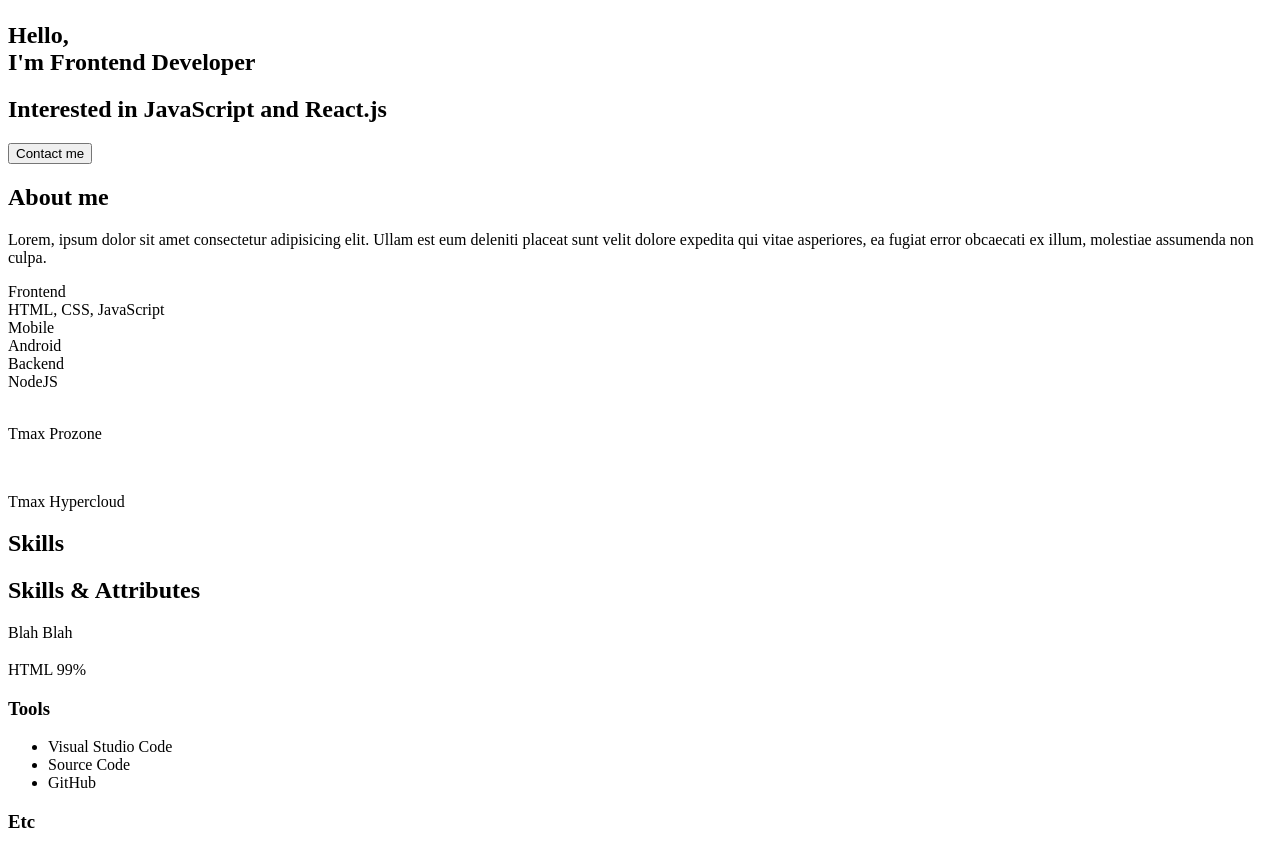
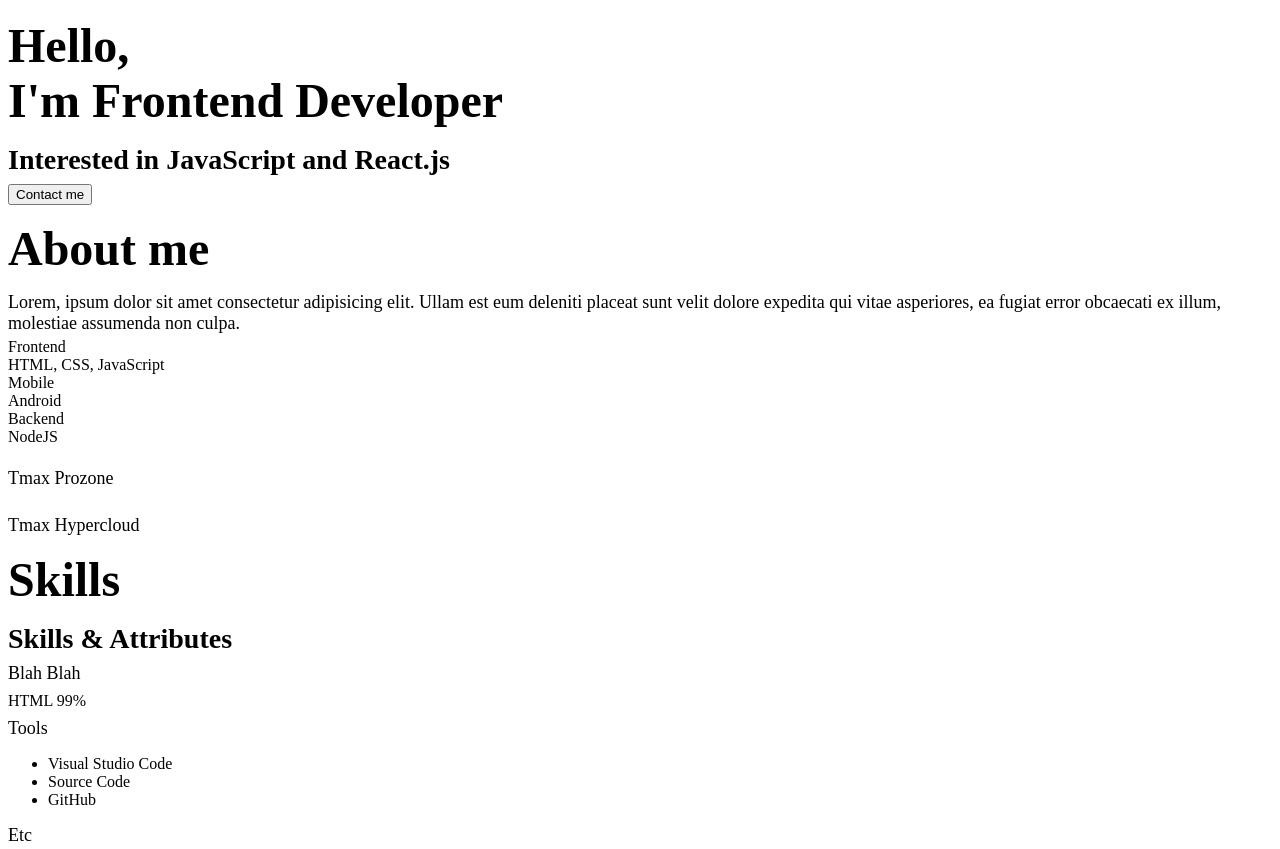
Before and after one commit to injxgj/portfolio, a plain HTML site: page index.html in a window 1280 px wide. Shown: the part 1614-2463 px from the top of the page. Drawn offline with Linux system fonts and the light colour scheme.

Commit message:
[feat] CSS: Typography

```diff
--- a/style.css
+++ b/style.css
@@ -32,3 +32,33 @@
 * {
   box-sizing: border-box;
 }
+
+/* Typography */
+
+h1 {
+  font-size: var(--font-large);
+  font-weight: var(--weight-bold);
+  color: var(--color-black);
+  margin: 16px 0px;
+}
+
+h2 {
+  font-size: var(--font-medium);
+  font-weight: var(--weight-semi-bold);
+  color: var(--color-black);
+  margin: 8px 0;
+}
+
+h3 {
+  font-size: var(--font-regular);
+  font-weight: var(--weight-regular);
+  color: var(--color-black);
+  margin: 8px 0;
+}
+
+p {
+  font-size: var(--font-regular);
+  font-weight: var(--weight-regular);
+  color: var(--color-black);
+  margin: 4px 0;
+}
```
